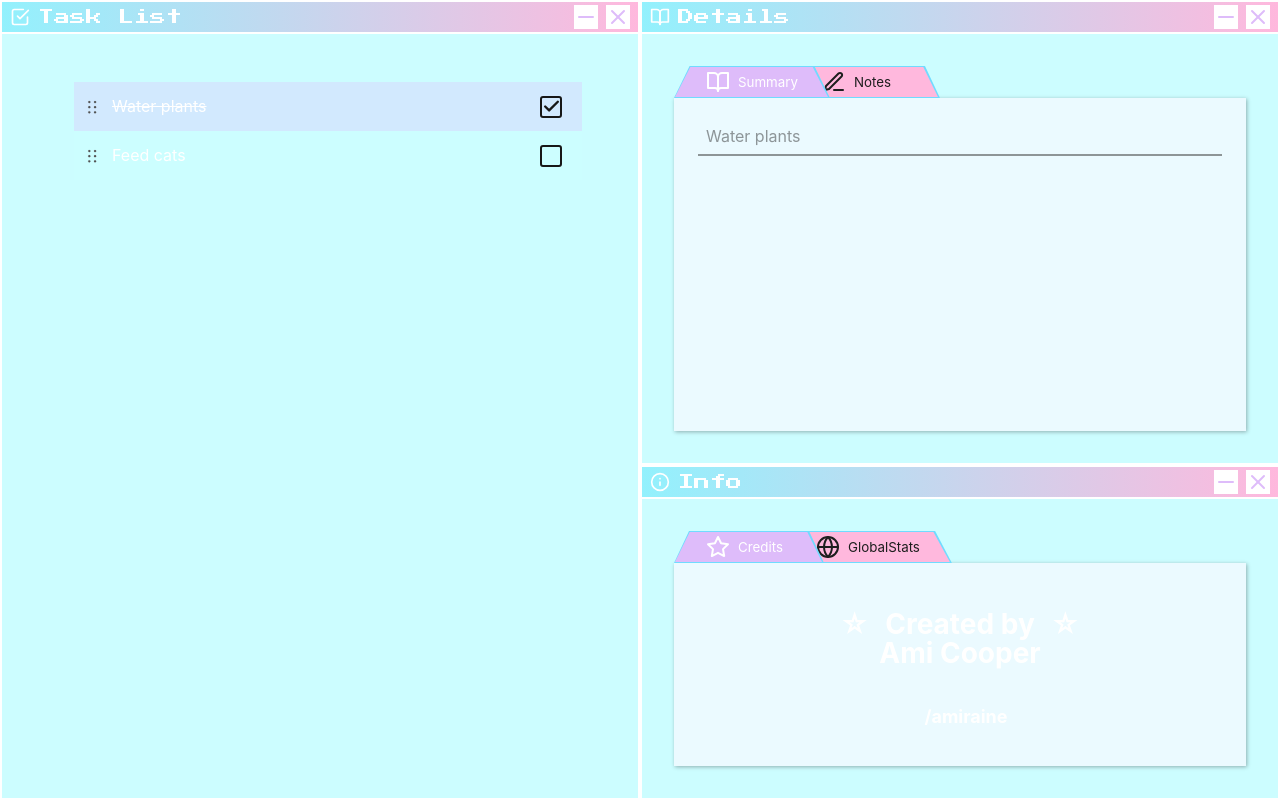
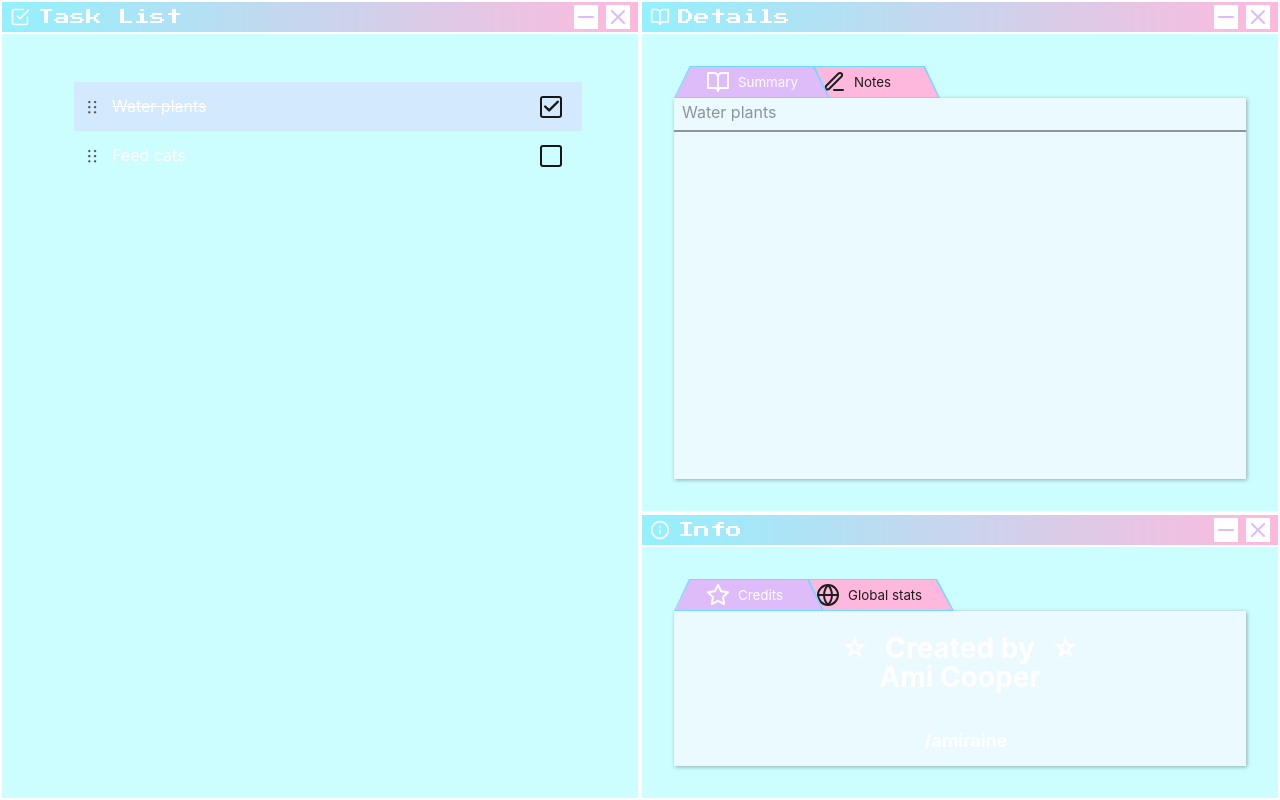
Before and after one commit to amiraine/todo, a React (Create React App) app: page / in a window 1280 px wide. Built offline with nearby package versions, Linux system fonts and the light colour scheme.

Commit message:
rename and move  components

```diff
--- a/src/Components/TabWindow/styled.ts
+++ b/src/Components/TabWindow/styled.ts
@@ -65,6 +65,5 @@ export const ContentWrapper = styled.section`
   background: #ebfaff;
   max-height: 100%;
   max-width: 100%;
-  padding: 24px;
   box-shadow: 1px 1px 4px #00000050;
 `;
--- /dev/null
+++ b/src/Info/Credits/index.tsx
@@ -0,0 +1,25 @@
+import React from "react";
+import { Account, AccountName, Container, Header, InfoGroup } from "./styled";
+
+const Credits: React.FC = () => {
+  return (
+    <Container>
+      <InfoGroup>
+        <Header>☆</Header>
+        <Header>
+          Created by
+          <br />
+          Ami Cooper
+        </Header>
+        <Header>☆</Header>
+      </InfoGroup>
+      <InfoGroup>
+        <Account>
+          <AccountName>/amiraine</AccountName>
+        </Account>
+      </InfoGroup>
+    </Container>
+  );
+};
+
+export default Credits;
--- a/src/Info/index.tsx
+++ b/src/Info/index.tsx
@@ -1,11 +1,12 @@
 import React, { useState } from "react";
 import { Globe, Star } from "react-feather";
 import { TabProps, TabWindow } from "../Components";
-import { Account, AccountName, Container, Header, InfoGroup } from "./styled";
+import Credits from "./Credits";
 
 enum TabType {
   "Credits" = "Credits",
-  "GlobalStats" = "GlobalStats",
+  "GlobalStats" = "Global stats",
+  "Settings" = "Settings",
 }
 
 const Info: React.FC = () => {
@@ -21,29 +22,14 @@ const Info: React.FC = () => {
   const RenderedContent = () => {
     switch (tab) {
       case TabType.Credits:
-        return null;
+        return <Credits />;
       default:
         return null;
     }
   };
   return (
     <TabWindow tabList={tabs} selectedTab={tab} setTab={setTab}>
-      <Container>
-        <InfoGroup>
-          <Header>☆</Header>
-          <Header>
-            Created by
-            <br />
-            Ami Cooper
-          </Header>
-          <Header>☆</Header>
-        </InfoGroup>
-        <InfoGroup>
-          <Account>
-            <AccountName>/amiraine</AccountName>
-          </Account>
-        </InfoGroup>
-      </Container>
+      <RenderedContent />
     </TabWindow>
   );
 };
```
Also changed, not shown: src/Info/Credits/styled.ts (renamed from src/Info/styled.ts).
